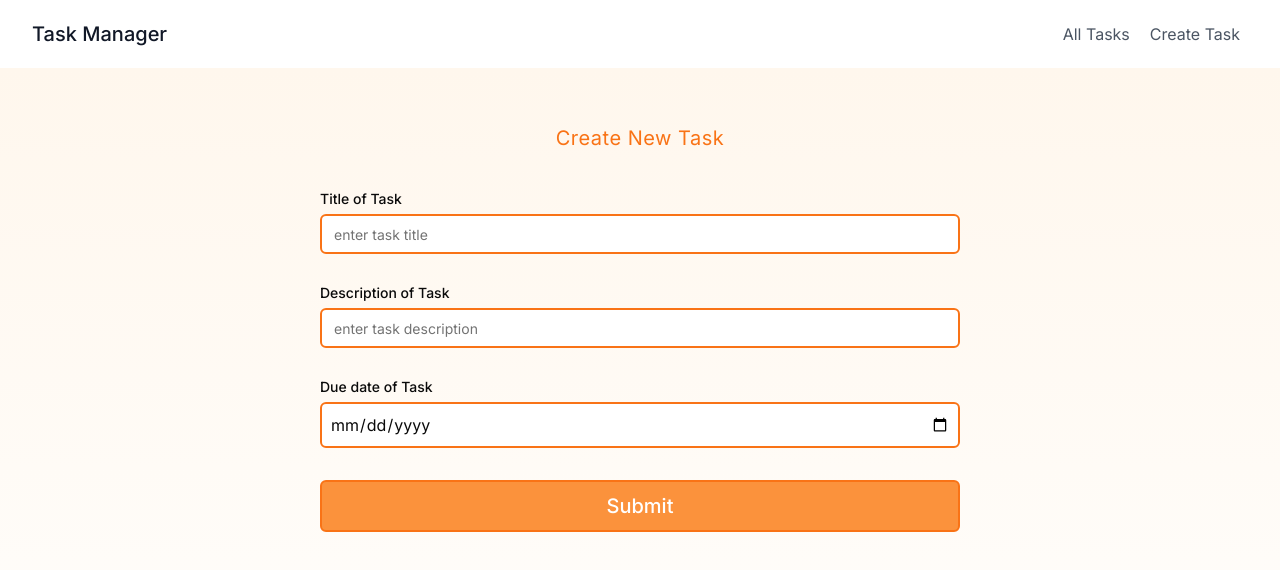
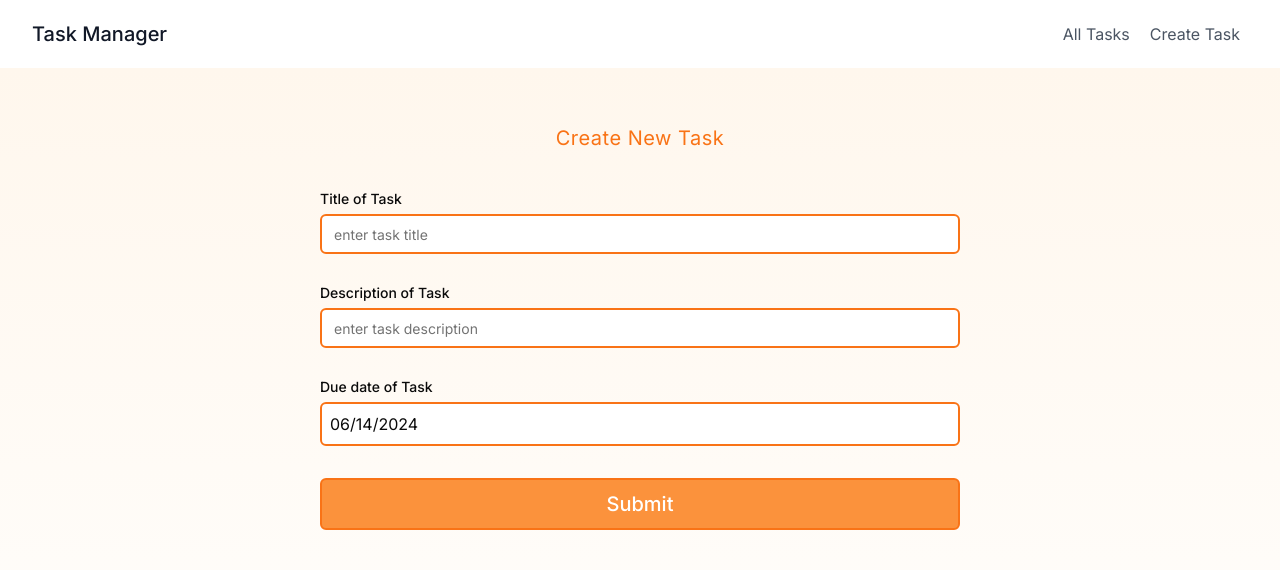
Before and after one commit to somenath203/PedalStart-Task-Manager-Assignment, a Next.js app in the folder frontend/: page /pages/createtask in a window 1280 px wide. Shown: the top 570 px of the page. Built offline with nearby package versions, Linux system fonts and the light colour scheme; some icons are missing.

Commit message:
Update page.js

```diff
--- a/frontend/src/app/pages/createtask/page.js
+++ b/frontend/src/app/pages/createtask/page.js
@@ -6,14 +6,15 @@ import axios from 'axios';
 import { useState } from 'react';
 import { Button } from "@/components/ui/button";
 import { toast } from 'react-toastify';
-import { format } from 'date-fns';
+import DatePicker from "react-datepicker";
+import "react-datepicker/dist/react-datepicker.css";
 
 
 const Page = () => {
 
   const [title, setTitle] = useState('');
   const [description, setDescription] = useState('');
-  const [dueDate, setDueDate] = useState('');
+  const [dueDate, setDueDate] = useState(new Date());
 
   const [ loading, setLoading] = useState();
 
@@ -99,11 +100,11 @@ const Page = () => {
         <div className="flex flex-col gap-2">
 
           <Label>Due date of Task</Label>
-          <input
-            type="date"
-            onChange={(e) => setDueDate(e.target.value)}
-            className="p-2 rounded-md border-2 border-orange-500"
-            min={format(new Date(), 'yyyy-MM-dd')}
+          <DatePicker
+            selected={dueDate}
+            onChange={(date) => setDueDate(date)}
+            minDate={new Date()}
+            className="p-2 rounded-md border-2 border-orange-500 w-full"
             required
           />
 
```
